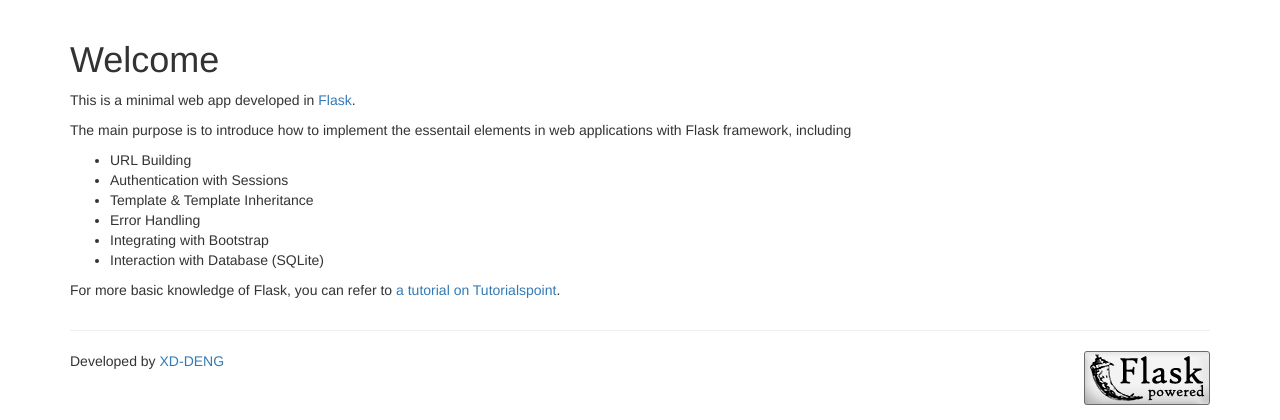
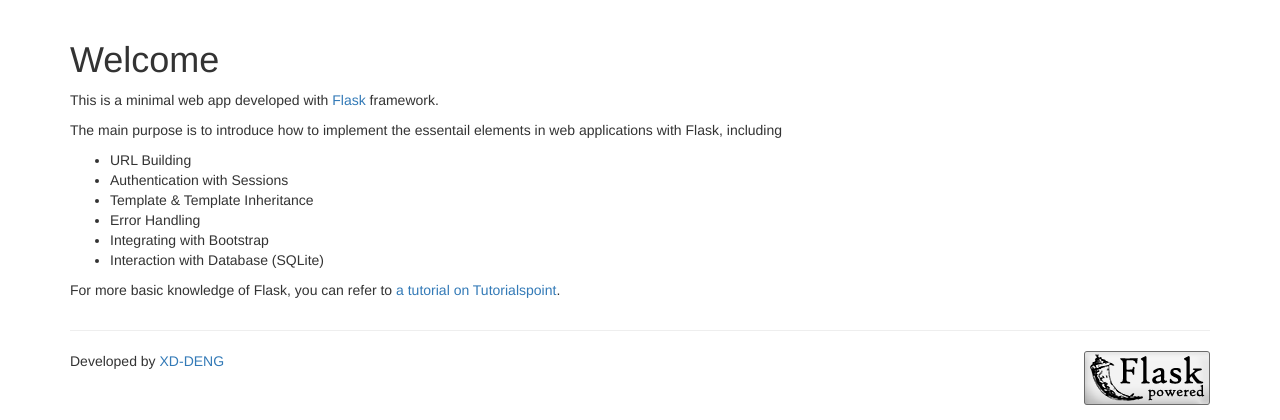
Before and after one commit to mrtnnk/flask-example, a Flask app: page / in a window 1280 px wide. Shown: the part 52-472 px from the top of the page. Run offline with Flask 2, Linux system fonts and the light colour scheme; some libraries are stand-ins or nearby versions.

Commit message:
Minor changes

```diff
--- a/templates/index.html
+++ b/templates/index.html
@@ -3,8 +3,8 @@
 {% block body %}
     {{ super() }}
 
-    <p>This is a minimal web app developed in <a href="http://flask.pocoo.org/">Flask</a>.</p>
-    <p>The main purpose is to introduce how to implement the essentail elements in web applications with Flask framework, including</p>
+    <p>This is a minimal web app developed with <a href="http://flask.pocoo.org/">Flask</a> framework.</p>
+    <p>The main purpose is to introduce how to implement the essentail elements in web applications with Flask, including</p>
     <ul>
         <li>URL Building</li>
         <li>Authentication with Sessions</li>
```
Also changed, not shown: README.md.
